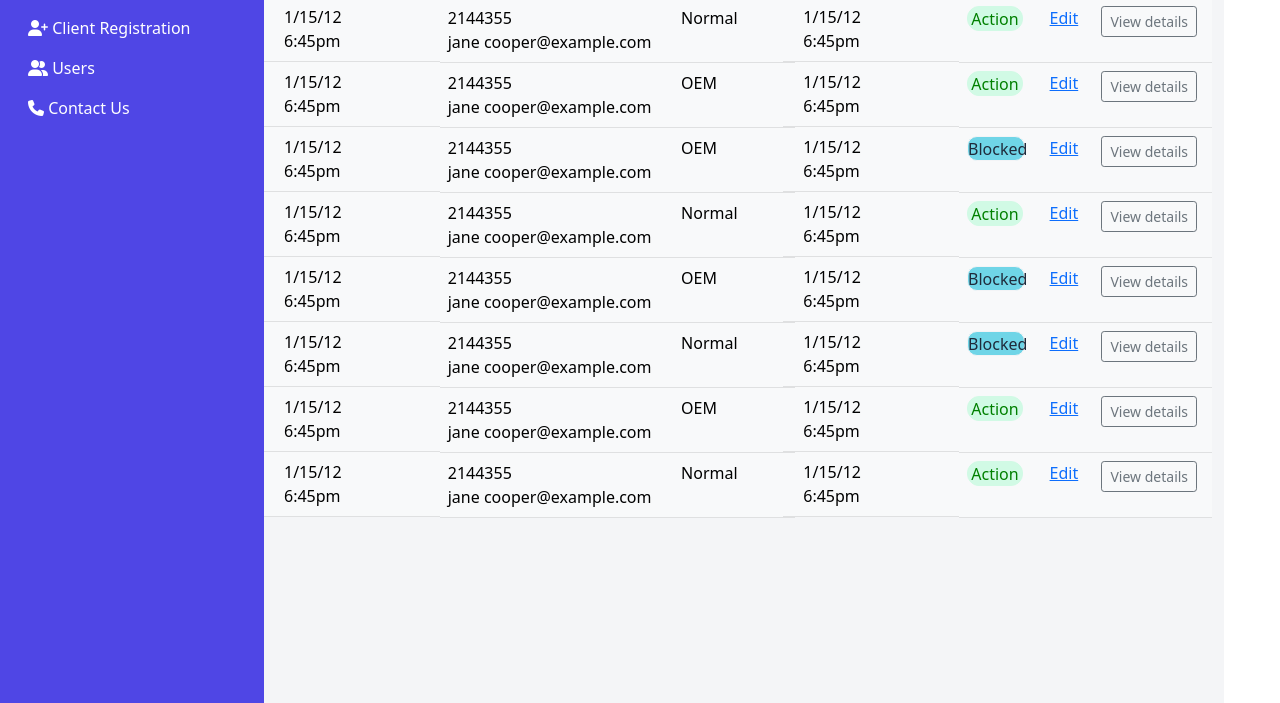
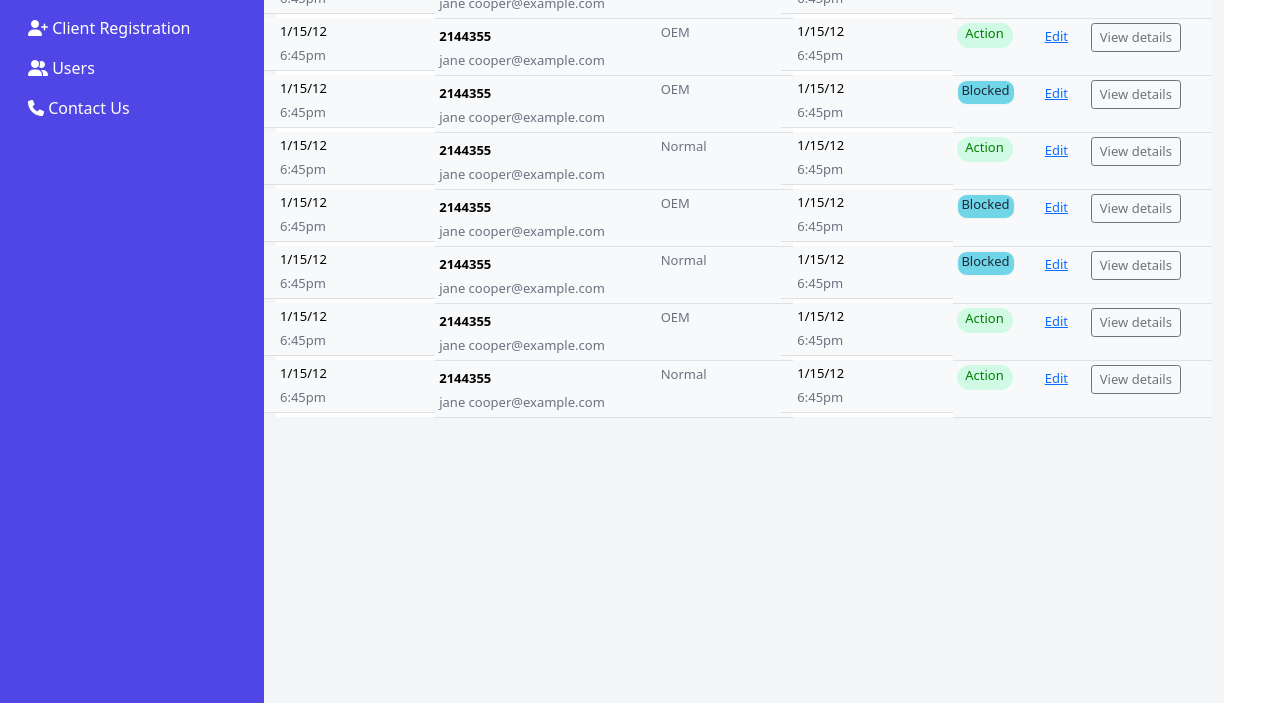
Before and after one commit to pratchad17/User-Management-Form, a plain HTML site: page index.html in a window 1280 px wide. Shown: the part 197-900 px from the top of the page. Drawn offline with nearby package versions, Linux system fonts and the light colour scheme.

Commit message:
added today

```diff
--- a/index.html
+++ b/index.html
@@ -17,7 +17,7 @@
 
 <body>
     <main>
-        <section class="container-fluid">
+        <section class="container-fluid overflow-hidden">
             <div class="row">
                 <div class="col-md-3 col-12 navigation">
                     <div>
@@ -73,11 +73,11 @@
 
                     </nav>
                     <div>
-                        <h1>User Management</h1>
+                        <h4 class="head-user">User Management</h4>
 
                     </div>
                     <div>
-                        <table class="table table-hover table-light">
+                        <table class="table table-sm table-hover table-light">
                             <thead class="table-head">
                                 <tr>
                                     <th scope="col">CREATED AT</th>
@@ -98,11 +98,11 @@
 
                                     </td>
                                     <td>
-                                        <span>2144355</span>
+                                        <span class="user-number">2144355</span>
                                         <br>
-                                        <span>jane cooper@example.com</span>
+                                        <span class="email">jane cooper@example.com</span>
                                     </td>
-                                    <td>OEM</td>
+                                    <td class="client-type">OEM</td>
                                     <td class="row">
                                         <span class="date">1/15/12</span>
                                         <br>
@@ -134,11 +134,11 @@
                                         <span class="time">6:45pm</span>
                                     </td>
                                     <td>
-                                        <span>2144355</span>
+                                        <span class="user-number">2144355</span>
                                         <br>
-                                        <span>jane cooper@example.com</span>
+                                        <span class="email">jane cooper@example.com</span>
                                     </td>
-                                    <td>Normal</td>
+                                    <td class="client-type">Normal</td>
                                     <td class="row">
                                         <span class="date">1/15/12</span>
                                         <br>
@@ -168,11 +168,11 @@
                                         <span class="time">6:45pm</span>
                                     </td>
                                     <td>
-                                        <span>2144355</span>
+                                        <span class="user-number">2144355</span>
                                         <br>
-                                        <span>jane cooper@example.com</span>
+                                        <span class="email">jane cooper@example.com</span>
 
-                                    <td>OEM</td>
+                                    <td class="client-type">OEM</td>
                                     <td class="row">
                                         <span class="date">1/15/12</span>
                                         <br>
@@ -202,11 +202,11 @@
                                         <span class="time">6:45pm</span>
                                     </td>
                                     <td>
-                                        <span>2144355</span>
+                                        <span class="user-number">2144355</span>
                                         <br>
-                                        <span>jane cooper@example.com</span>
+                                        <span class="email">jane cooper@example.com</span>
 
-                                    <td>OEM</td>
+                                    <td class="client-type">OEM</td>
                                     <td class="row">
                                         <span class="date">1/15/12</span>
                                         <br>
@@ -236,11 +236,11 @@
                                         <span class="time">6:45pm</span>
                                     </td>
                                     <td>
-                                        <span>2144355</span>
+                                        <span class="user-number">2144355</span>
                                         <br>
-                                        <span>jane cooper@example.com</span>
+                                        <span class="email">jane cooper@example.com</span>
 
-                                    <td>Normal</td>
+                                    <td class="client-type">Normal</td>
                                     <td class="row">
                                         <span class="date">1/15/12</span>
                                         <br>
@@ -270,11 +270,11 @@
                                         <span class="time">6:45pm</span>
                                     </td>
                                     <td>
-                                        <span>2144355</span>
+                                        <span class="user-number">2144355</span>
                                         <br>
-                                        <span>jane cooper@example.com</span>
+                                        <span class="email">jane cooper@example.com</span>
 
-                                    <td>OEM</td>
+                                    <td class="client-type">OEM</td>
                                     <td class="row">
                                         <span class="date">1/15/12</span>
                                         <br>
@@ -304,11 +304,11 @@
                                         <span class="time">6:45pm</span>
                                     </td>
                                     <td>
-                                        <span>2144355</span>
+                                        <span class="user-number">2144355</span>
                                         <br>
-                                        <span>jane cooper@example.com</span>
+                                        <span class="email">jane cooper@example.com</span>
 
-                                    <td>Normal</td>
+                                    <td class="client-type">Normal</td>
                                     <td class="row">
                                         <span class="date">1/15/12</span>
                                         <br>
@@ -338,11 +338,11 @@
                                         <span class="time">6:45pm</span>
                                     </td>
                                     <td>
-                                        <span>2144355</span>
+                                        <span class="user-number">2144355</span>
                                         <br>
-                                        <span>jane cooper@example.com</span>
+                                        <span class="email">jane cooper@example.com</span>
 
-                                    <td>OEM</td>
+                                    <td class="client-type">OEM</td>
                                     <td class="row">
                                         <span class="date">1/15/12</span>
                                         <br>
@@ -372,15 +372,15 @@
                                         <span class="time">6:45pm</span>
                                     </td>
                                     <td>
-                                        <span>2144355</span>
+                                        <span class="user-number">2144355</span>
                                         <br>
-                                        <span>jane cooper@example.com</span>
+                                        <span class="email">jane cooper@example.com</span>
 
-                                    <td>Normal</td>
+                                    <td class="client-type">Normal</td>
                                     <td class="row">
                                         <span class="date">1/15/12</span>
                                         <br>
-                                        <span class="time">6:45pm</span>
+                                        <span class="time ">6:45pm</span>
 
                                     </td>
                                     <td>
--- a/style.css
+++ b/style.css
@@ -47,6 +47,16 @@
 
 /* table stylesheet */
 
+.head-user{
+
+font-family:sans-serif;
+font-style: normal;
+font-size: 24px;
+font-weight: 400;
+
+
+}
+
 .table-head{
     background-color: #F3F4F6;
 
@@ -73,6 +83,8 @@
 }
 .action-text{
     color: green;
+    font-size: small;
+    font-weight: 500;
 }
 .button-blocked{
     height: 25px;
@@ -89,9 +101,47 @@
 .blocked-text{
     color:#1f2a3a;
     font-weight: 500;
+    font-size: small;
+}
+.user-number{
+    font-size: small;
+    font-weight: 600;
+    font-style: normal;
+}
+.time{
+    font-size:small;
+    font-weight: 400;
+    font-style: normal;
+    color: #6B7280;
+
+}
+.date{
+    font-weight: 400;
+    font-size: small;
+
+}
+.email{
+    font-size:small;
+    font-weight: 400;
+    font-style: normal;
+    color: #6B7280;
+
+
 }
 
 .edit{
     margin-left: 4px;
     margin-right: 4px;
+    font-size: small;
+    font-weight: 400;
 }
+.btn-sm{
+    font-size: small;
+    box-sizing: border-box;
+}
+.client-type{
+    font-size: small;
+    font-style: normal;
+    font-weight: 400;
+    color: #6B7280;
+}
```
